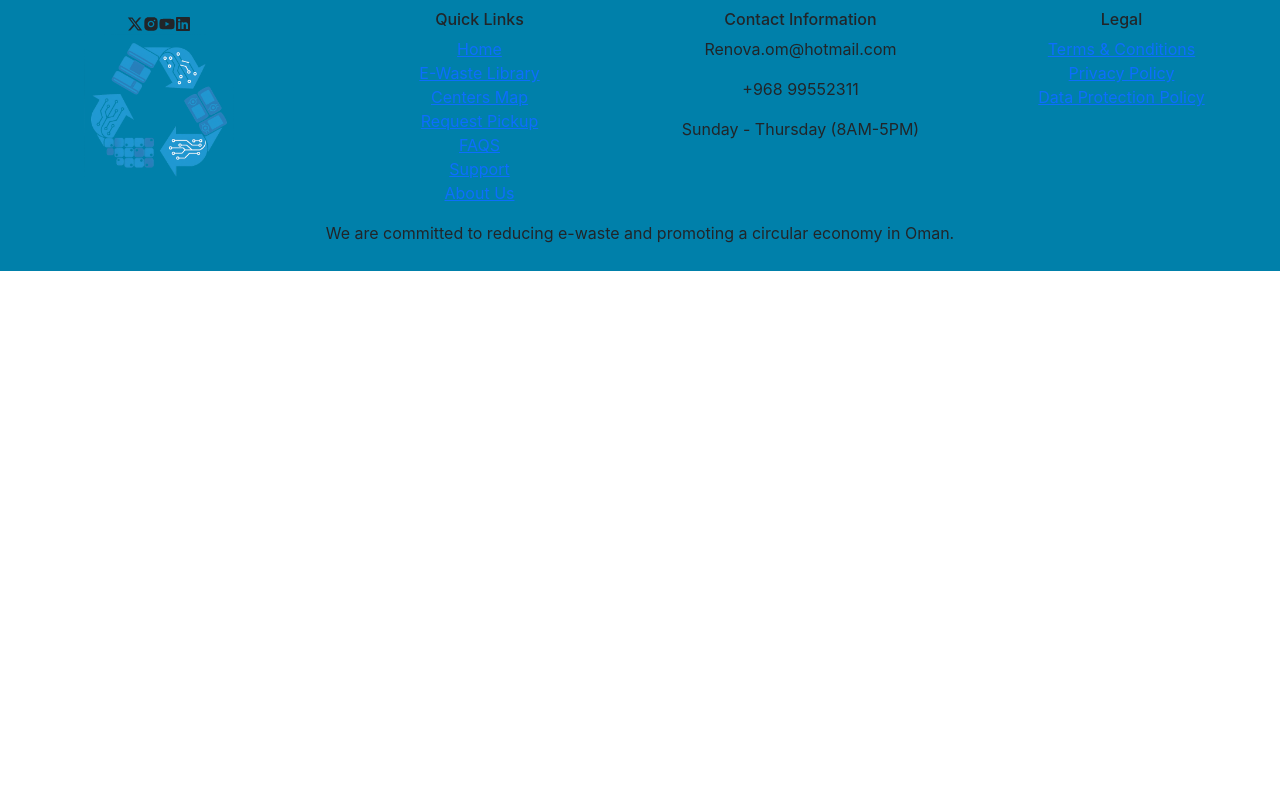
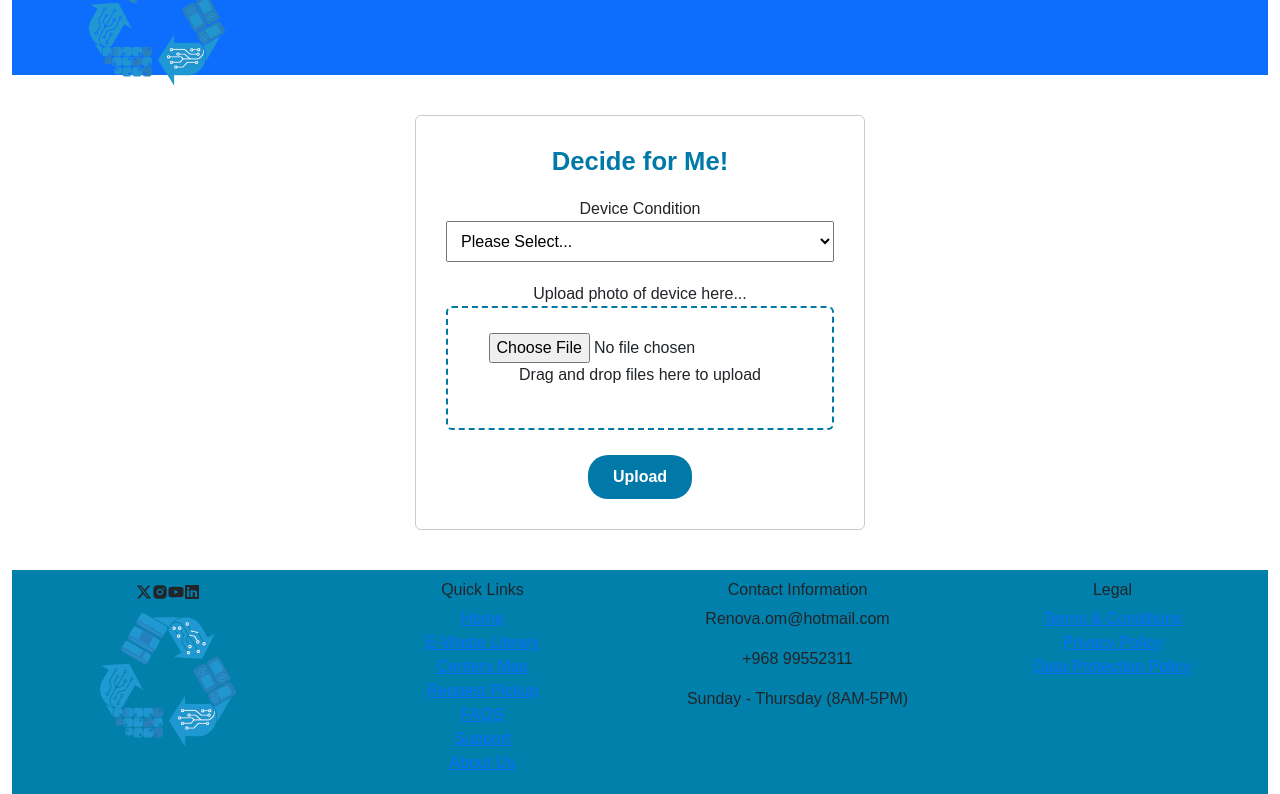
Before and after one commit to razanalraiisi/Renova, a React (Create React App) app in the folder client/: page /decideForMe in a window 1280 px wide. Shown: the top 794 px of the page. Built offline with nearby package versions, Linux system fonts and the light colour scheme; the HTML template or start-up script is replaced by a standard one.

Commit message:
Decide For Me page

```diff
--- a/client/src/App.js
+++ b/client/src/App.js
@@ -24,6 +24,7 @@ import Start from "./components/Start.js";
 import Recycle from './components/Recycle.js';
 import Upcycle from './components/Upcycle.js';
 import Dispose from './components/Dispose.js';
+import DecideForMe from './components/DecideForMe.js';
 function App() {
   const email = useSelector((state) => state.users?.user?.email);
 
@@ -48,6 +49,7 @@ function App() {
              <Route path="/recycle" element={<Recycle />} />
              <Route path="/upcycle" element={<Upcycle />} />
              <Route path="/dispose" element={<Dispose />} />
+             <Route path="/decideForMe" element={<DecideForMe />} />
             {/* Dashboard routes */}
             <Route path="/UserDash" element={<UserDash />} />
             <Route path="/CollectorDash" element={<CollectorDash />} />
--- /dev/null
+++ b/client/src/components/DecideForMe.js
@@ -0,0 +1,143 @@
+import React, { useState } from "react";
+import Header from "./Header";
+import Footer from "./Footer";
+
+const DecideForMe = () => {
+  const [condition, setCondition] = useState("");
+  const [image, setImage] = useState(null);
+  const [preview, setPreview] = useState(null);
+  const [result, setResult] = useState("");
+
+  const handleImageUpload = (e) => {
+    const file = e.target.files[0];
+    if (!file) return;
+
+    setImage(file);
+    setPreview(URL.createObjectURL(file));
+  };
+
+  const handleDecision = () => {
+    if (!condition || !image) {
+      alert("Please select device condition and upload an image.");
+      return;
+    }
+
+    /* 🔮 TEMP LOGIC (AI SIMULATION)
+       Later this will be replaced with real AI API */
+    if (condition === "working") {
+      setResult("✅ Recommended: UPCYCLE");
+    } else if (condition === "damaged") {
+      setResult("♻️ Recommended: RECYCLE");
+    } else {
+      setResult("⚠️ Recommended: DISPOSE");
+    }
+  };
+
+  const styles = {
+    page: {
+      fontFamily: "Arial, sans-serif",
+      minHeight: "100vh",
+      display: "flex",
+      flexDirection: "column",
+      backgroundColor: "#fff",
+    },
+    main: {
+      flex: 1,
+      display: "flex",
+      justifyContent: "center",
+      alignItems: "center",
+      padding: "40px 20px",
+    },
+    card: {
+      border: "1px solid #ccc",
+      padding: "30px",
+      borderRadius: "6px",
+      width: "450px",
+      textAlign: "center",
+    },
+    title: {
+      color: "#0078a8",
+      fontSize: "1.6rem",
+      fontWeight: "bold",
+      marginBottom: "20px",
+    },
+    select: {
+      width: "100%",
+      padding: "10px",
+      marginBottom: "20px",
+    },
+    uploadBox: {
+      border: "2px dashed #0078a8",
+      padding: "25px",
+      borderRadius: "6px",
+      cursor: "pointer",
+      marginBottom: "15px",
+    },
+    preview: {
+      width: "100%",
+      marginTop: "10px",
+      borderRadius: "4px",
+    },
+    button: {
+      backgroundColor: "#0078a8",
+      color: "#fff",
+      border: "none",
+      padding: "10px 25px",
+      borderRadius: "20px",
+      cursor: "pointer",
+      fontWeight: "bold",
+      marginTop: "10px",
+    },
+    result: {
+      marginTop: "20px",
+      fontWeight: "bold",
+      fontSize: "1.1rem",
+    },
+  };
+
+  return (
+    <div style={styles.page}>
+      <Header />
+
+      <main style={styles.main}>
+        <div style={styles.card}>
+          <h2 style={styles.title}>Decide for Me!</h2>
+
+          {/* CONDITION */}
+          <label>Device Condition</label>
+          <select
+            style={styles.select}
+            value={condition}
+            onChange={(e) => setCondition(e.target.value)}
+          >
+            <option value="">Please Select...</option>
+            <option value="working">Working / Reusable</option>
+            <option value="damaged">Damaged / Not working</option>
+            <option value="dangerous">Burned / Dangerous</option>
+          </select>
+
+          {/* UPLOAD */}
+          <label>Upload photo of device here...</label>
+          <div style={styles.uploadBox}>
+            <input type="file" accept="image/*" onChange={handleImageUpload} />
+            <p>Drag and drop files here to upload</p>
+          </div>
+
+          {preview && <img src={preview} alt="Preview" style={styles.preview} />}
+
+          {/* BUTTON */}
+          <button style={styles.button} onClick={handleDecision}>
+            Upload
+          </button>
+
+          {/* RESULT */}
+          {result && <p style={styles.result}>{result}</p>}
+        </div>
+      </main>
+
+      <Footer />
+    </div>
+  );
+};
+
+export default DecideForMe;
```
